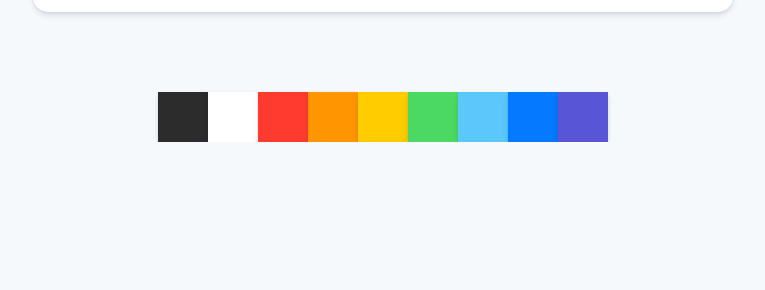
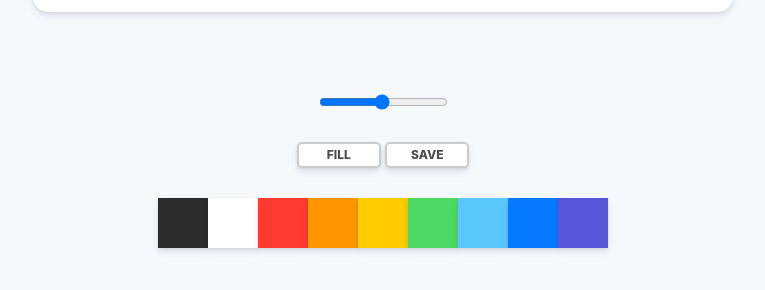
Before and after one commit to seounglee94/paintjs, a plain HTML site: page index.html in a window 1280 px wide. Shown: the part 738-1028 px from the top of the page, without its empty margins (257-1022 px from the left). Before the commit the page ends 880 px from the top, so only its background shows below. Drawn offline with Linux system fonts and the light colour scheme.

Commit message:
css commit

```diff
--- a/index.html
+++ b/index.html
@@ -10,6 +10,19 @@
 <body>
     <canvas id="jsCanvas" class="canvas"></canvas>
     <div class="controls">
+        <div class="controls__range">
+          <input
+            type="range"
+            id="jsRange"
+            min="0.1"
+            max="5.0"
+            value="2.5"
+            step="0.1">
+        </div>
+      <div class="controls__btns">
+        <button id="jsMode">Fill</button>
+        <button id="jsSave">Save</button>
+      </div>
       <div class="controls__colors" id="jsColors">
         <div class="controls__color" style="background-color: #2c2c2c;"></div>
         <div class="controls__color" style="background-color: white;"></div>
--- a/style.css
+++ b/style.css
@@ -6,7 +6,7 @@ body {
   display: flex;
   flex-direction: column;
   align-items: center;
-  padding-top: 50px;
+  padding: 50px 0px;
 }
 
 .canvas {
@@ -19,10 +19,37 @@ body {
 
 .controls {
   margin-top: 80px;
+  display: flex;
+  flex-direction: column;
+  align-items: center;
+}
+
+.controls .controls__btns {
+  margin-bottom: 30px;
 }
 
 .controls .controls__colors {
   display: flex;
+}
+
+.controls__btns button {
+  all: unset;
+  cursor: pointer;
+  background-color: white;
+  padding: 5px 0px;
+  width: 80px;
+  text-align: center;
+  border-radius: 5px;
+  box-shadow: 0 4px 6px rgba(50, 50, 93, 0.11), 0 1px 3px rgba(0, 0, 0, 0.08);
+  border: 2px solid rgba(0, 0, 0, 0.2);
+  color: rgba(0, 0, 0, 0.7);
+  text-transform: uppercase;
+  font-weight: 800;
+  font-size: 12px;
+}
+
+.controls__btns button:active {
+  transform: scale(0.98);
 }
 
 .controls__colors .controls__color {
@@ -30,3 +57,7 @@ body {
   height: 50px;
   box-shadow: 0 4px 6px rgba(50, 50, 93, 0.11), 0 1px 3px rgba(0, 0, 0, 0.08);
 }
+
+.controls .controls__range {
+  margin-bottom: 30px;
+}
```
